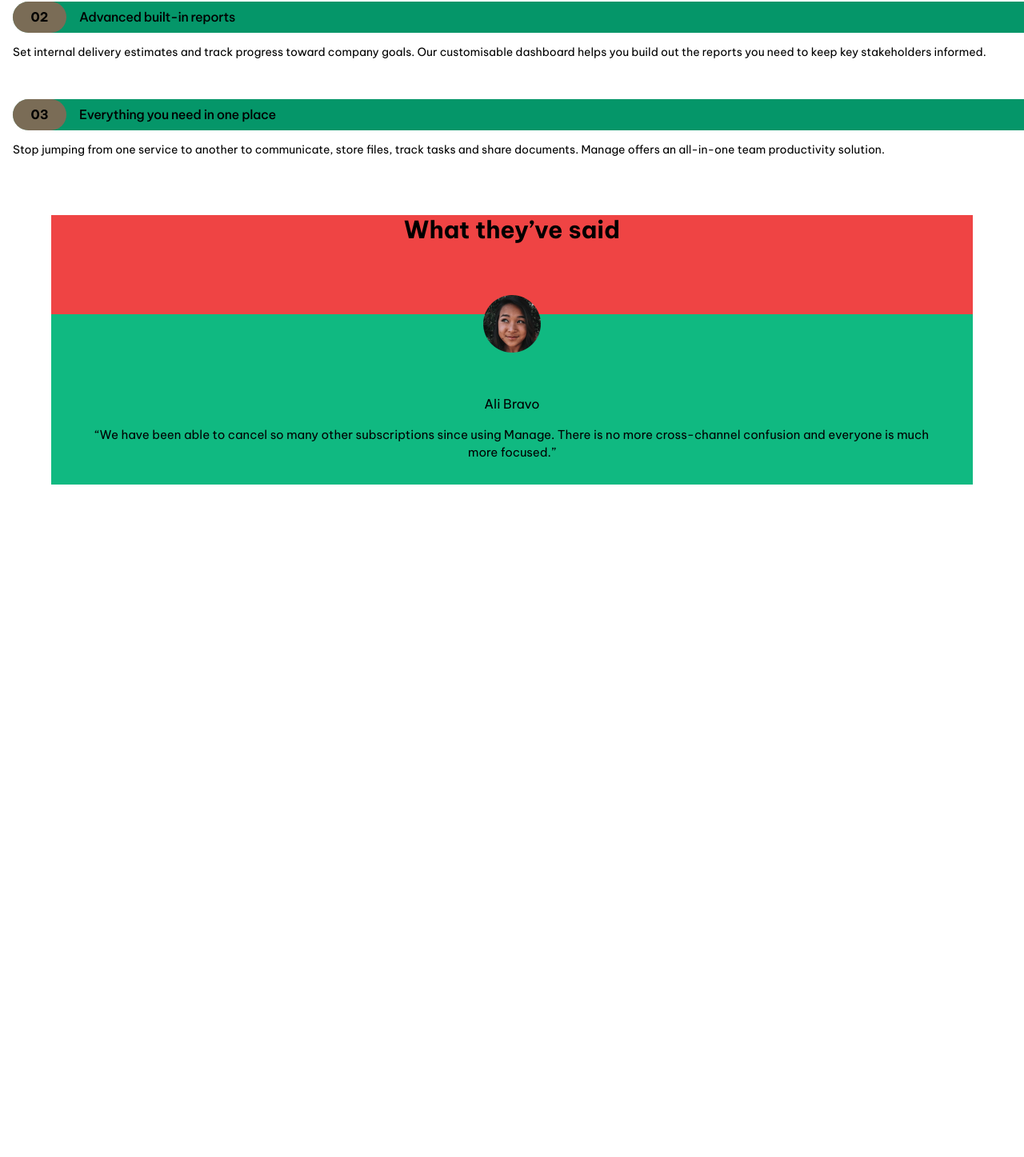
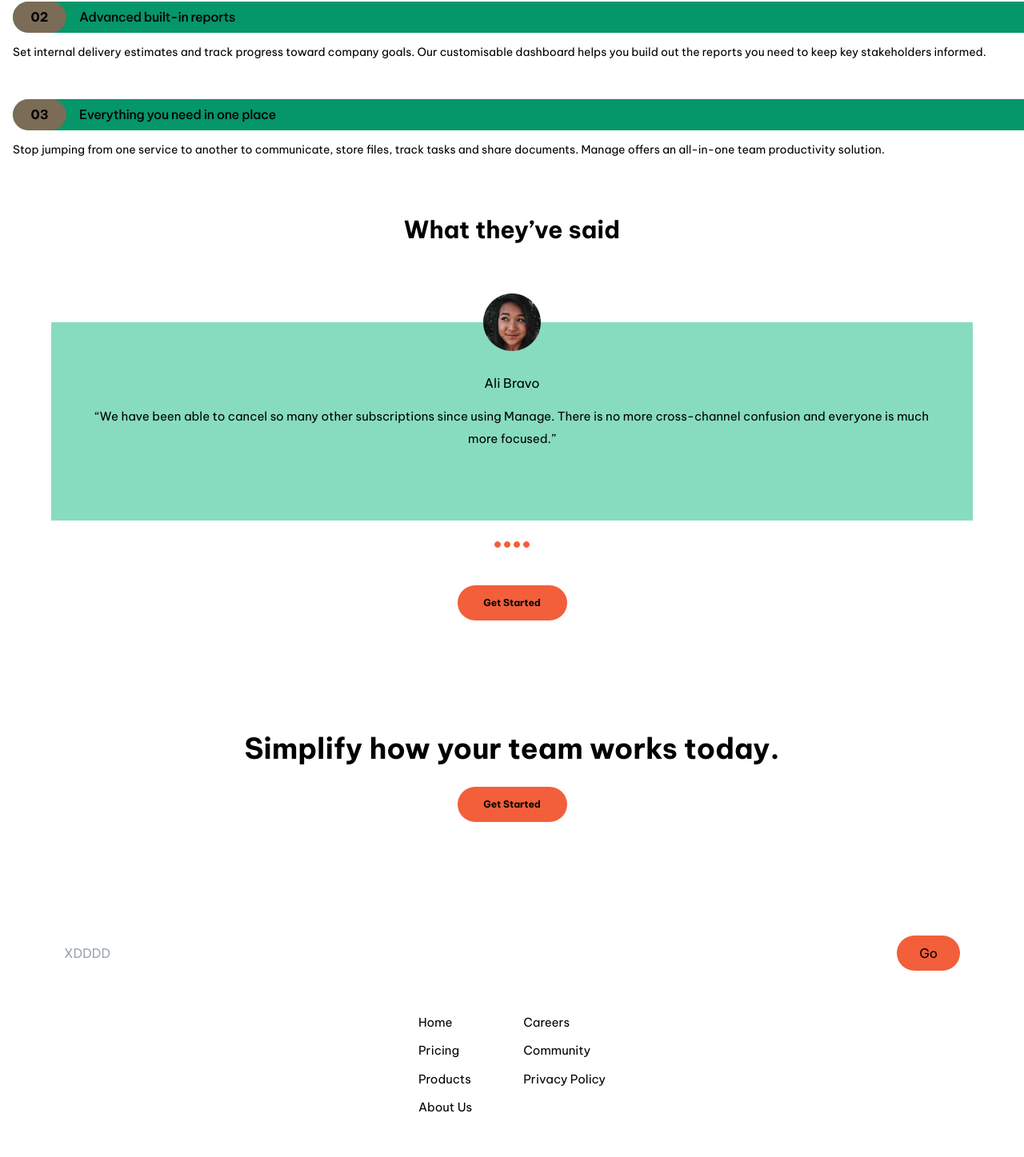
Before and after one commit to SLeo99/manage-landing-page, a React (Vite) app: page / in a window 1280 px wide. Shown: the part 1196-2643 px from the top of the page at 80% size. Before the commit the page ends 1802 px from the top, so only its background shows below. Built offline with nearby package versions, Linux system fonts and the light colour scheme.

Commit message:
react icons added

```diff
--- a/package.json
+++ b/package.json
@@ -11,7 +11,8 @@
   },
   "dependencies": {
     "react": "^18.2.0",
-    "react-dom": "^18.2.0"
+    "react-dom": "^18.2.0",
+    "react-icons": "^4.8.0"
   },
   "devDependencies": {
     "@types/react": "^18.0.28",
--- a/src/App.jsx
+++ b/src/App.jsx
@@ -1,6 +1,8 @@
+import Footer from "./components/Footer"
 import Hero from "./components/Hero"
 import Manage from "./components/Manage"
 import Nav from "./components/Nav"
+import Simplify from "./components/Simplify"
 import Testimonials from "./components/Testimonials"
 
 function App() {
@@ -11,6 +13,8 @@ function App() {
       <Hero />
       <Manage />
       <Testimonials />
+      <Simplify />
+      <Footer />
     </>
   )
 }
--- /dev/null
+++ b/src/components/Footer.jsx
@@ -0,0 +1,33 @@
+import { FaFacebookSquare, FaInstagram, FaYoutube, FaTwitter, FaPinterest } from "react-icons/fa";
+
+export default function Footer() {
+  return (
+    <footer className='pt-[50px] flex flex-col gap-[52px]'>
+      <form className='w-[87.5%] mx-auto flex gap-3'>
+        <input type="text" placeholder='XDDDD' className='py-[10px] w-full rounded-full border-none outline-none'/>
+        <button className='px-7 bg-BrightRed rounded-full'>Go</button>
+      </form>
+      <div className='flex justify-center gap-16'>
+        <ul className='flex flex-col gap-[11px]'>
+          <li><a href="" className='text-[15px]'>Home</a></li>
+          <li><a href="" className='text-[15px]'>Pricing</a></li>
+          <li><a href="" className='text-[15px]'>Products</a></li>
+          <li><a href="" className='text-[15px]'>About Us</a></li>
+        </ul>
+        <ul className='flex flex-col gap-[11px]'>
+          <li><a href="" className='text-[15px]'>Careers</a></li>
+          <li><a href="" className='text-[15px]'>Community</a></li>
+          <li><a href="" className='text-[15px]'>Privacy Policy</a></li>
+        </ul>
+      </div>
+      <div className='flex justify-center gap-[34px]'>
+        <span><FaFacebookSquare size={32}/></span>
+        <span><FaYoutube size={32}/></span>
+        <span><FaTwitter size={32}/></span>
+        <span><FaPinterest size={32}/></span>
+        <span><FaInstagram size={32}/></span>
+
+      </div>
+    </footer>
+  )
+}
--- a/src/components/Hero.jsx
+++ b/src/components/Hero.jsx
@@ -1,4 +1,3 @@
-import React from 'react'
 import heroImg from '../../src/assets/illustration-intro.svg'
 import OrangeBtn from './OrangeBtn'
 
--- a/src/components/OrangeBtn.jsx
+++ b/src/components/OrangeBtn.jsx
@@ -1,7 +1,5 @@
-import React from 'react'
-
 export default function OrangeBtn() {
   return (
-    <a href="#" className='w-[137px] text-center py-[14px] bg-red-600 rounded-full text-xs font-bold font-'>Get Started</a>
+    <a href="#" className='w-[137px] text-center py-[14px] bg-BrightRed rounded-full text-xs font-bold font-'>Get Started</a>
   )
 }
--- /dev/null
+++ b/src/components/Simplify.jsx
@@ -0,0 +1,10 @@
+import OrangeBtn from './OrangeBtn'
+
+export default function Simplify() {
+  return (
+    <section className='flex flex-col items-center gap-[22px] mt-[42px] py-[92px]'>
+      <h2 className='text-4xl text-center font-bold w-10/12 leading-[3.25rem]'>Simplify how your team works today.</h2>
+      <OrangeBtn />
+    </section>
+  )
+}
--- /dev/null
+++ b/src/components/TestimonialCarousel.jsx
@@ -0,0 +1,26 @@
+import img from '../../src/assets/avatar-ali.png';
+
+
+export default function TestimonialCarousel() {
+  return (
+    <div className='flex flex-col items-center gap-[26px]'>
+      <article className='flex flex-col min-h-[248px] bg-emerald-500/50 relative'>
+        <div className='w-[72px] mx-auto -translate-y-9'>
+          <img src={img} alt="" />
+        </div>
+        <div className='flex flex-col gap-2 text-center'>
+          <h2 className='-translate-y-2'>Ali Bravo</h2>
+          <p className='text-[15px] w-11/12 mx-auto leading-7'>“We have been able to cancel so many other subscriptions since using Manage. There is no more cross-channel confusion and everyone is much more focused.”</p>
+        </div>
+      </article>
+      <div className='flex justify-center gap-1'>
+        <span className='w-2 h-2 border border-BrightRed rounded-full bg-BrightRed'></span>
+        <span className='w-2 h-2 border border-BrightRed rounded-full bg-BrightRed'></span>
+        <span className='w-2 h-2 border border-BrightRed rounded-full bg-BrightRed'></span>
+        <span className='w-2 h-2 border border-BrightRed rounded-full bg-BrightRed'></span>
+      </div>
+      {/* OrangeBtn w margin-top */}
+      <a href="#" className='w-[137px] text-center py-[14px] bg-BrightRed rounded-full text-xs font-bold mt-[21px]'>Get Started</a>
+    </div>
+  )
+}
--- a/src/components/Testimonials.jsx
+++ b/src/components/Testimonials.jsx
@@ -1,19 +1,11 @@
-import img from '../../src/assets/avatar-ali.png'
+import TestimonialCarousel from './TestimonialCarousel';
 
 
 export default function Testimonials() {
   return (
-    <section className='grid w-[90%] mx-auto mt-[68px] gap-[88px] bg-red-500'>
+    <section className='grid w-[90%] mx-auto mt-[68px] gap-[98px]'>
       <h2 className='text-center text-3xl font-bold'>What they’ve said</h2>
-      <article className='bg-emerald-500'>
-        <div className='w-[72px] mx-auto -translate-y-6'>
-          <img src={img} alt="" />
-        </div>
-        <div className='flex flex-col gap-4 text-center py-7'>
-          <h2>Ali Bravo</h2>
-          <p className='text-[15px] w-11/12 mx-auto'>“We have been able to cancel so many other subscriptions since using Manage. There is no more cross-channel confusion and everyone is much more focused.”</p>
-        </div>
-      </article>
+      <TestimonialCarousel />
     </section>
   )
 }
```
Also changed, not shown: 1 other file (tests, documents, lock files or other folders).
